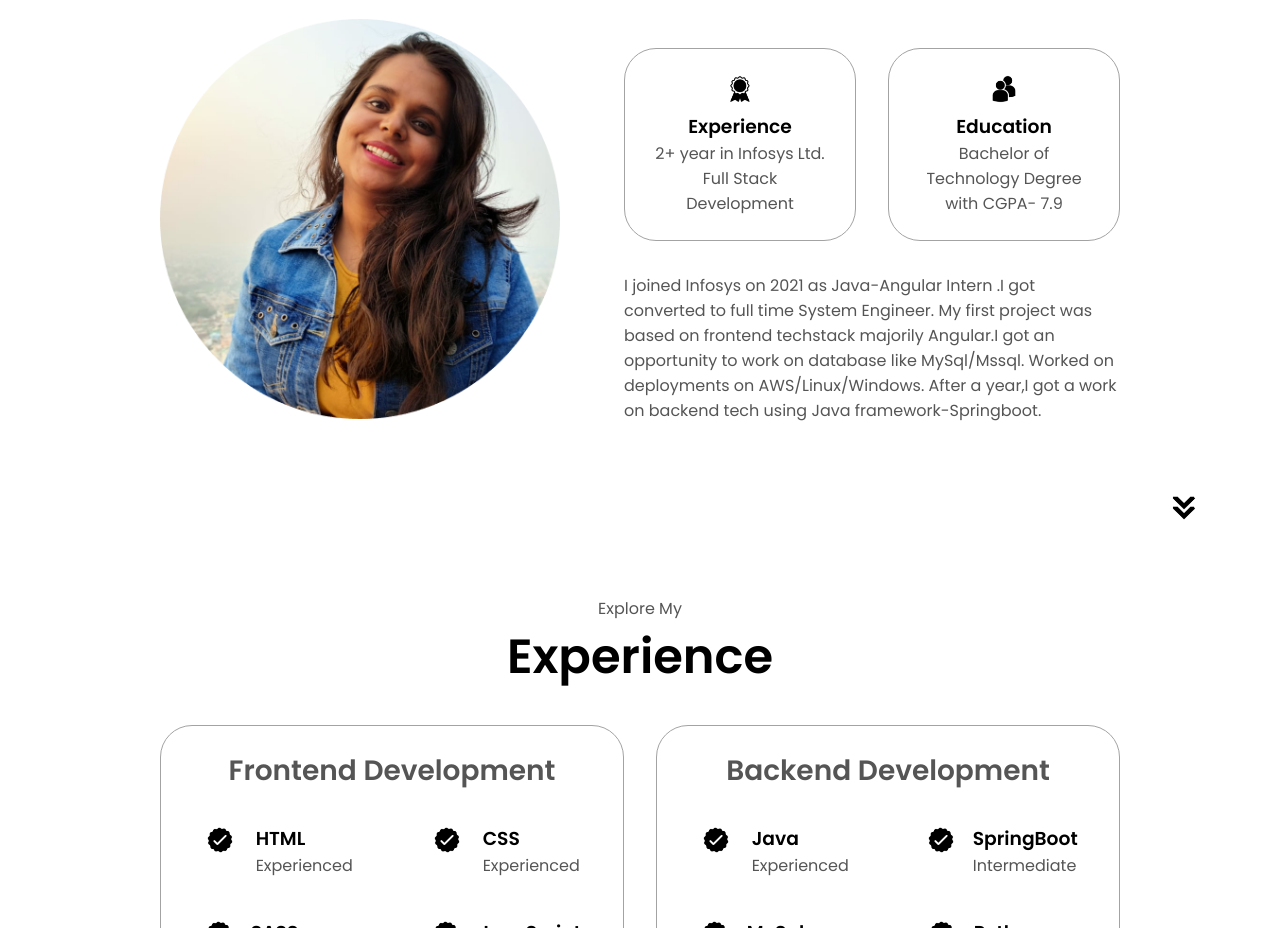
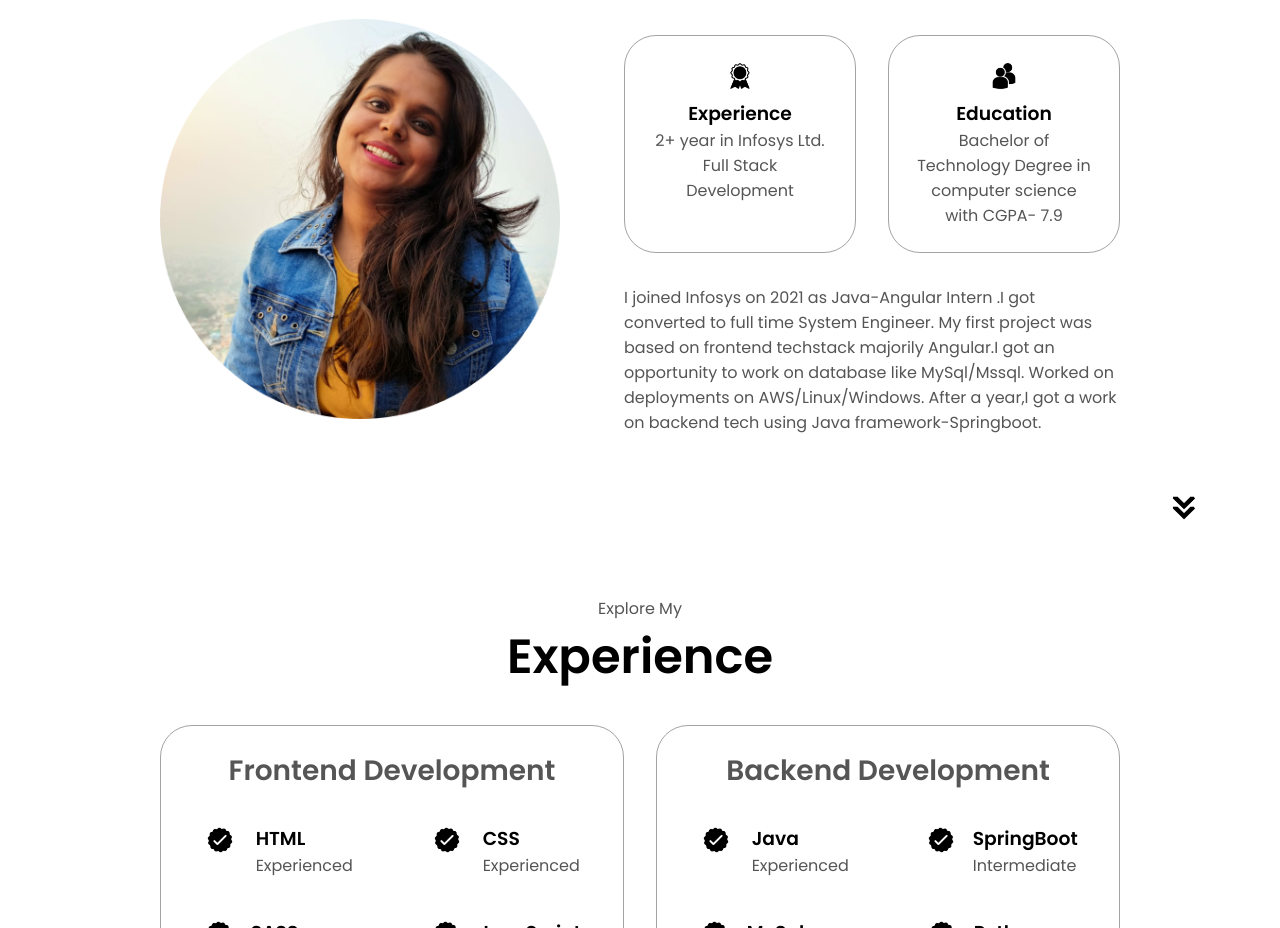
Before and after one commit to devanjali11/html-css-js-portfolio-tutorial-2-main, a plain HTML site: page index.html in a window 1280 px wide. Shown: the part 1100-2028 px from the top of the page. Drawn offline with Linux system fonts and the light colour scheme.

Commit message:
Update index.html

```diff
--- a/index.html
+++ b/index.html
@@ -100,7 +100,7 @@
                 class="icon"
               />
               <h3>Education</h3>
-              <p>Bachelor of Technology Degree with CGPA- 7.9</p>
+              <p>Bachelor of Technology Degree in computer science with CGPA- 7.9</p>
             </div>
           </div>
           <div class="text-container">
```
